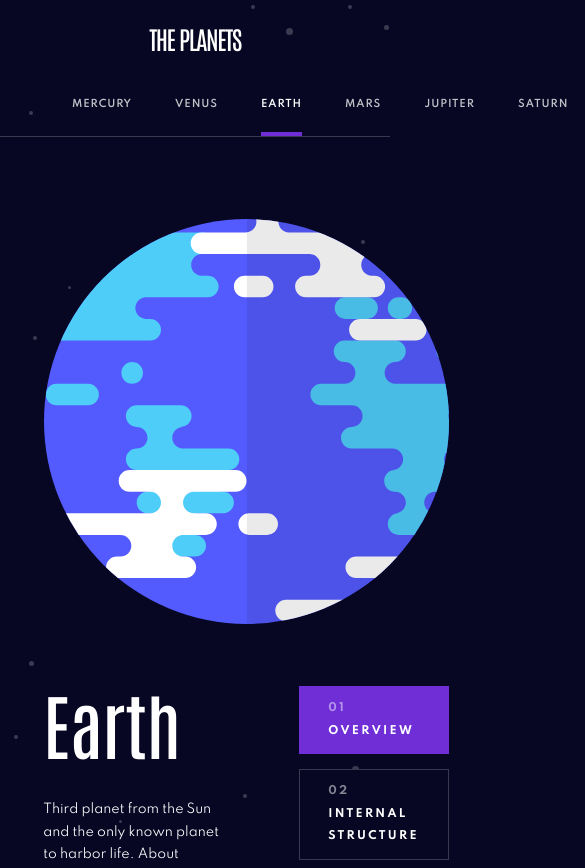
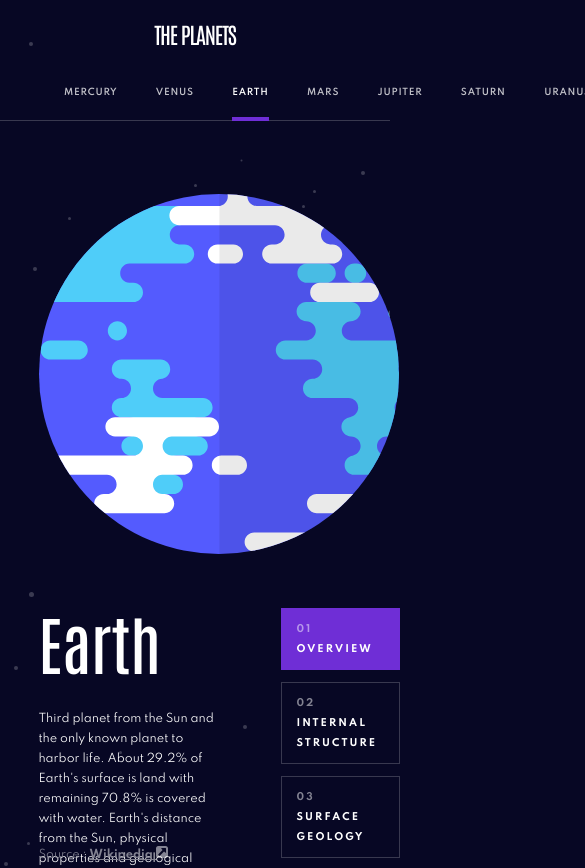
Before and after one commit to Euuphi/planet-facts, a React (Create React App) app: page /earth in a window 390 px wide. Shown: the top 868 px of the page, 585 px wide, since content can reach past the window. Built offline with nearby package versions, Linux system fonts and the light colour scheme.

Commit message:
Adjust padding for ButtonSection below 896px

```diff
--- a/src/components/ButtonsSection.js
+++ b/src/components/ButtonsSection.js
@@ -2,6 +2,7 @@ import React from "react";
 import styled, { css } from "styled-components";
 // Themes
 import colors from "styles/colors";
+import screen from "styles/screens";
 // Components
 import { H3 } from "./Headings";
 
@@ -21,6 +22,10 @@ const Button = styled.button`
     text-transform: uppercase;
     width: 100%;
 
+    @media ${screen.tabletL} {
+        padding: 1.2rem 1.8rem;
+    }
+
     &:hover {
         /* Only change hover style if button is not active */
         ${({ active }) =>
@@ -34,6 +39,10 @@ const Button = styled.button`
         color: ${({ active, activeColor }) =>
             active ? activeColor.secondary : colors.grey};
         padding-right: 3.2rem;
+
+        @media ${screen.tabletL} {
+            padding-right: 1.8rem;
+        }
     }
 
     & ${H3} {
--- a/src/index.css
+++ b/src/index.css
@@ -94,3 +94,9 @@ body {
         font-size: 56.25%;
     }
 }
+
+@media (max-width: 56em) {
+    html {
+        font-size: 50%;
+    }
+}
--- a/src/styles/screens.js
+++ b/src/styles/screens.js
@@ -1,9 +1,10 @@
 /*
-    --- Media Query Screen Sizes
-        Laptop: 1360px - 85em
-        Laptop (small): 1104px - 69em
-        Tablet: 768px - 48em
-        Mobile: 384px - 24em
+    --- Media Queries
+        1360px - 85em : Laptop
+        1104px - 69em : Laptop (small)
+        896px - 56em : Tablet (large)
+        768px - 48em : Tablet
+        384px - 24em : Mobile
 
 */
 
@@ -11,6 +12,7 @@
 const sizes = {
     laptop: "85em", // 1360px
     laptopS: "69em", // 1104px
+    tabletL: "56em", // 896px
 };
 
 /**
```
